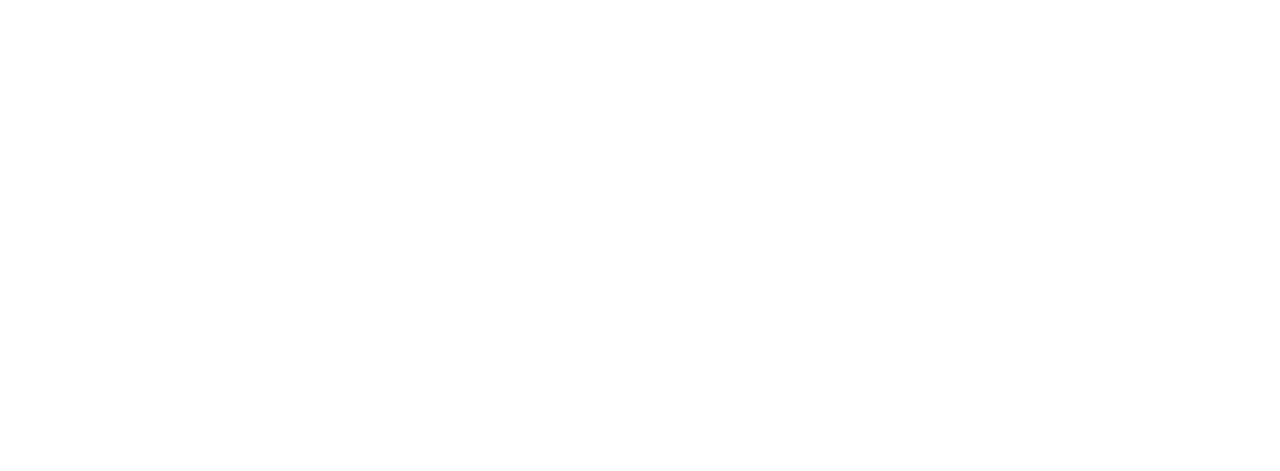
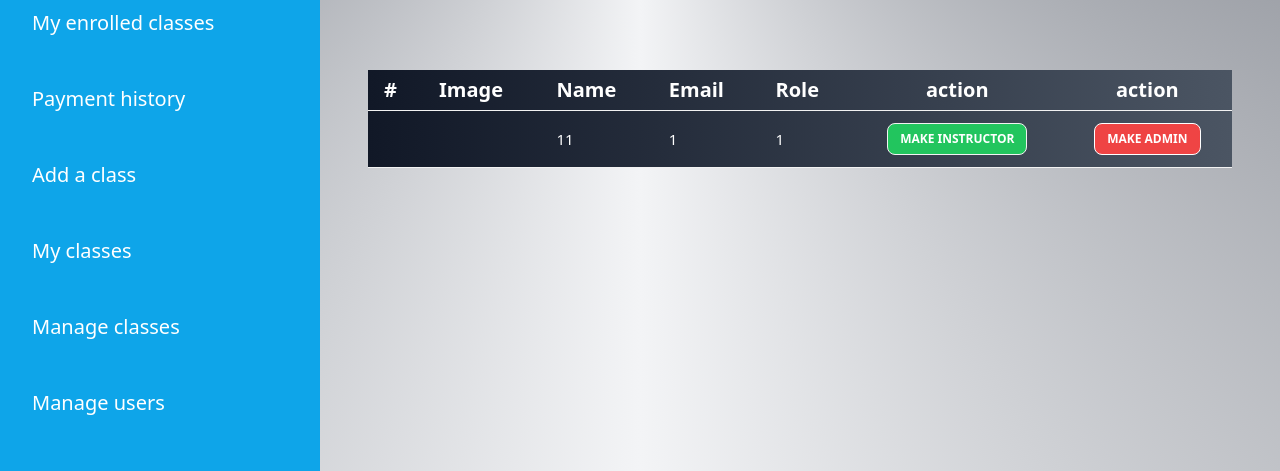
Before and after one commit to tonutonmoy/holy-child-summer-camp-client-side, a React (Vite) app: page /dashBoard/manageUsers in a window 1280 px wide. Before the commit this address had no page. Shown: the part 281-752 px from the top of the page. Built offline with nearby package versions, Linux system fonts and the light colour scheme.

Commit message:
manage user design done

```diff
--- /dev/null
+++ b/src/DashboardPages/ManageClasses/ManageClasses.jsx
@@ -0,0 +1,71 @@
+
+const ManageClasses = () => {
+    return (
+        <div className=" w-[90%] mx-auto ">
+            <div className=" w-full grid grid-cols-2 space-x-10 py-60 rounded-[30px]" >
+
+
+
+                <div className="card w-full   shadow-xl bg-[conic-gradient(at_bottom,_var(--tw-gradient-stops))] from-black via-black650 to-red-500
+               ">
+                    <div>
+                        <img className='h-full w-full   rounded-l-[15px]   ' src='' alt="Shoes" />
+                    </div>
+                    <div className="card-body">
+                        <h2 className="text-[18px] font-[500] mt-5 text-white ">Class name: </h2>
+                        <p className=" text-[18px] font-[300] my-5 text-white">
+                            <span className=" font-[500] ">Instructor name:</span>
+
+                        </p>
+
+                        <p className=" text-[18px] font-[300] my-5 text-white">
+                            <span className=" font-[500] ">Email:</span>
+
+                        </p>
+                        <p className=" text-[18px] font-[300] my-5 text-white">
+                            <span className=" font-[500] ">Available seats:</span>
+
+                        </p>
+
+                        <p className=" text-[18px] font-[300] my-5 text-white">
+                            <span className=" font-[400] ">Price:</span>
+
+                        </p>
+                        <p className=" text-[18px] font-[300] my-5 text-white">
+                            <span className=" font-[400] ">Status:</span>
+
+                        </p>
+
+
+
+                        <div className=" space-y-5">
+
+
+                            <button className="btn w-full btn-outline border-white text-white text-[15px] font-[500]
+                        hover:bg-[conic-gradient(at_bottom,_var(--tw-gradient-stops))] from-red-500/60 via-black/60 to-red-500/50 hover:border-none">Approve</button>
+
+                            <button className="btn w-full btn-outline border-white text-white text-[15px] font-[500]
+                        hover:bg-[conic-gradient(at_bottom,_var(--tw-gradient-stops))] from-red-500/60 via-black/60 to-red-500/50 hover:border-none">Deny</button>
+
+                            <button className="btn w-full btn-outline border-white text-white text-[15px] font-[500]
+                        hover:bg-[conic-gradient(at_bottom,_var(--tw-gradient-stops))] from-red-500/60 via-black/60 to-red-500/50 hover:border-none">Feedback</button>
+
+                        </div>
+
+                    </div>
+                </div>
+
+
+
+            </div>
+
+
+            {/*  */}
+
+
+
+        </div>
+    );
+};
+
+export default ManageClasses;
--- /dev/null
+++ b/src/DashboardPages/ManageUser/ManageUser.jsx
@@ -0,0 +1,71 @@
+
+
+const ManageUser = () => {
+    return (
+        <div className=" w-[90%] mx-auto  ">
+        <div className="overflow-x-auto ">
+            <table className="table ">
+                {/* head */}
+                <thead className="  text-white text-[20px]
+             bg-gradient-to-b from-gray-900 to-gray-600 bg-gradient-to-r">
+                    <tr>
+
+                        <th>#</th>
+
+                        <th>Image</th>
+                        <th>Name</th>
+
+                        <th> Email</th>
+                        <th>Role</th>
+
+
+
+                       <th className=" text-center">
+                        action
+                       </th>
+                       <th className=" text-center" >
+                        action
+                       </th>
+
+
+                    </tr>
+                </thead>
+                <tbody>
+
+                    <tr className=" text-white text-[15px] font-[400]
+                    bg-gradient-to-b from-gray-900 to-gray-600 bg-gradient-to-r ">
+                        <td></td>
+                        <td></td>
+                        <td>11</td>
+                        <td>1</td>
+                        <td>1</td>
+                        <td className=" text-center">
+                                <button className='btn text-[12px]  btn-sm bg-green-500 text-white hover:text-black'>
+                                    Make Instructor
+                                </button>
+                            </td>
+
+
+                            <td className=" text-center">
+                                <button className="btn  text-[12px] btn-outline btn-sm text-white bg-red-500">
+                                 Make Admin
+                                </button>
+                            </td>
+
+
+
+
+
+                    </tr>
+                </tbody>
+
+
+
+            </table>
+        </div>
+    </div>
+
+    );
+};
+
+export default ManageUser;
--- a/src/DashboardPages/MyClasses/MyClasses.jsx
+++ b/src/DashboardPages/MyClasses/MyClasses.jsx
@@ -56,7 +56,7 @@
             </div>
 
 
-            {/*  */}
+
 
 
 
--- a/src/DashboardPages/MyEnrolledClasses/MyEnrolledClasses.jsx
+++ b/src/DashboardPages/MyEnrolledClasses/MyEnrolledClasses.jsx
@@ -18,7 +18,7 @@
                         <th>Image</th>
                         <th>Class name</th>
 
-                        <th>Instructor name:</th>
+                        <th>Instructor name</th>
 
                         <th>price</th>
 
--- a/src/Layout/Dashboard.jsx
+++ b/src/Layout/Dashboard.jsx
@@ -31,7 +31,7 @@
                         </li>
 
                         <li className=" text-[20px] font-[500] text-white my-5">
-                            <Link to='dashBoard/'>Payment history</Link>
+                            <Link to='paymentHistory'>Payment history</Link>
                         </li>
 
                         <li className=" text-[20px] font-[500] text-white my-5">
@@ -45,11 +45,11 @@
                         </li>
 
                         <li className=" text-[20px] font-[500] text-white my-5">
-                            <Link to='dashBoard/'>Manage classes</Link>
+                            <Link to='manageClasses'>Manage classes</Link>
                         </li>
 
                         <li className=" text-[20px] font-[500] text-white my-5">
-                            <Link to='dashBoard/'>Manage users</Link>
+                            <Link to='manageUsers'>Manage users</Link>
                         </li>
 
                     </ul>
--- a/src/Pages/Classes/Classes.jsx
+++ b/src/Pages/Classes/Classes.jsx
@@ -30,7 +30,7 @@
 
               </p>
 
-              <button className="btn  btn-outline text-[20px] text-[400] text-white hover:bg-[conic-gradient(at_bottom,_var(--tw-gradient-stops))] from-black/60 via-black/60 to-red-500/50 hover:border-none"> Select</button>
+              <button className="btn  btn-outline text-[20px] text-[400] text-white hover:bg-[conic-gradient(at_bottom,_var(--tw-gradient-stops))] from-red-500/60 via-black to-red-500/50 hover:border-none"> Select</button>
 
 
           </div>
--- a/src/Pages/InstructorPage/InstructorPage.jsx
+++ b/src/Pages/InstructorPage/InstructorPage.jsx
@@ -34,7 +34,7 @@
 
                         </p>
 
-                        <button className="btn  btn-outline text-[20px] text-[400] text-white hover:bg-[conic-gradient(at_bottom,_var(--tw-gradient-stops))] from-black/60 via-black/60 to-red-500/50 hover:border-none"> See All</button>
+                        <button className="btn  btn-outline text-[20px] text-[400] text-white   hover:bg-[conic-gradient(at_bottom,_var(--tw-gradient-stops))] from-red-500/60 via-black to-red-500/50 hover:border-none"> See All</button>
 
 
                     </div>
```
Also changed, not shown: src/Router/Router.jsx (+12 -0 lines).
